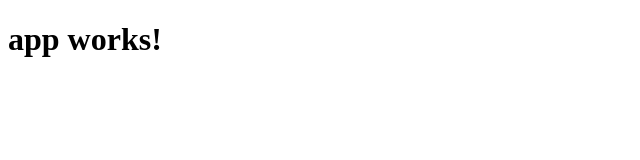
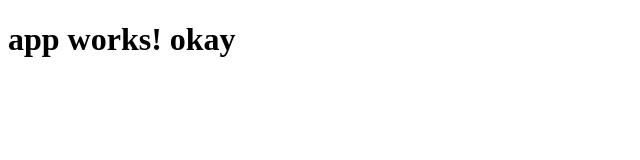
Before and after one commit to yuens1002/angular4-cli-test, an Angular app: page / in a window 1280 px wide. Shown: the top 160 px of the page, without its empty margins (0-640 px from the left). Built offline with nearby package versions, Linux system fonts and the light colour scheme.

Commit message:
changes to add more test stuff

```diff
--- a/src/app/app.component.html
+++ b/src/app/app.component.html
@@ -1,3 +1,4 @@
 <h1>
   {{title}}
+  {{some}}
 </h1>
--- a/src/app/app.component.ts
+++ b/src/app/app.component.ts
@@ -8,5 +8,6 @@ import { Component } from '@angular/core';
 export class AppComponent {
   title = 'app works!';
   name = [1, 2, 3, 4, 5];
+  some = 'okay';
 
 }
```
